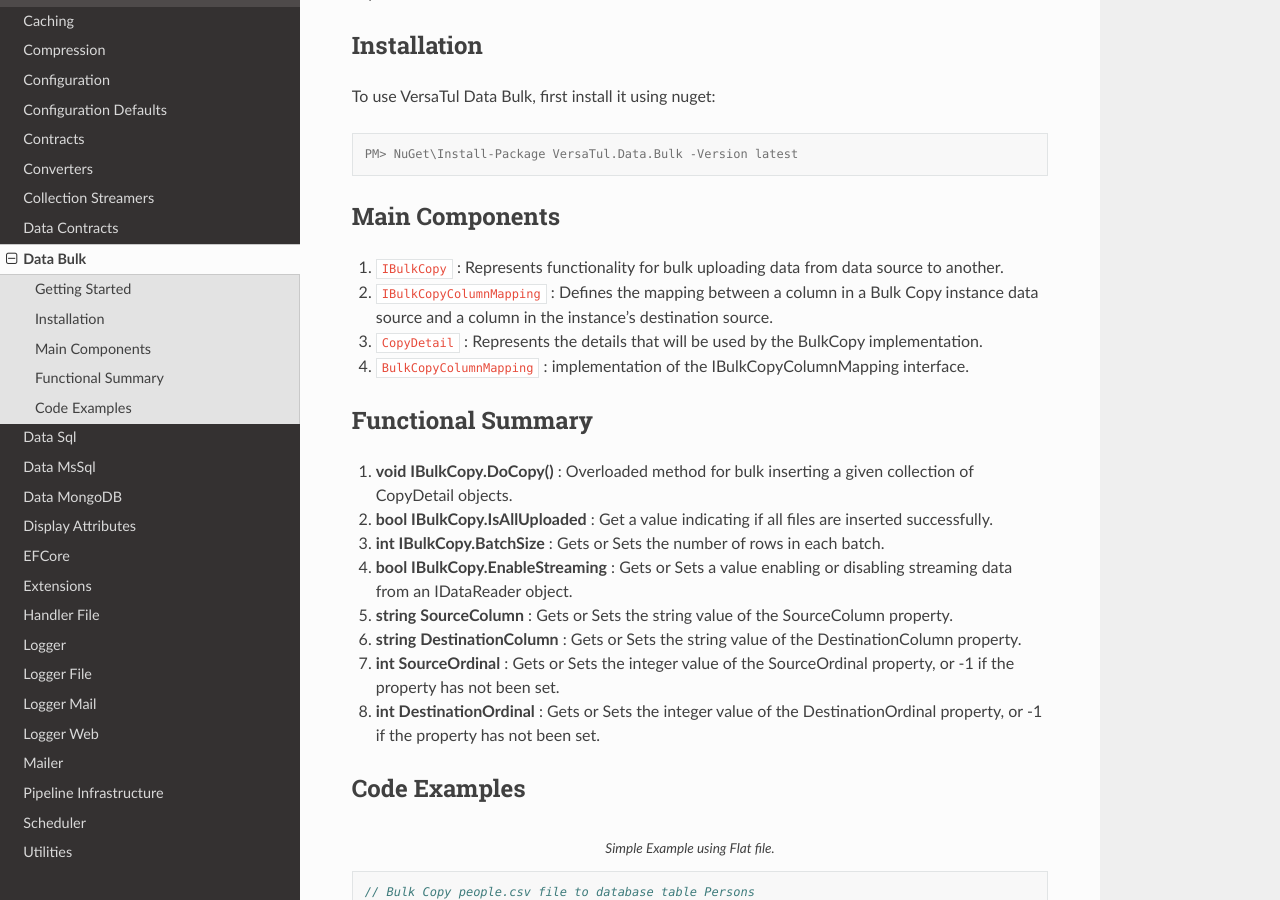
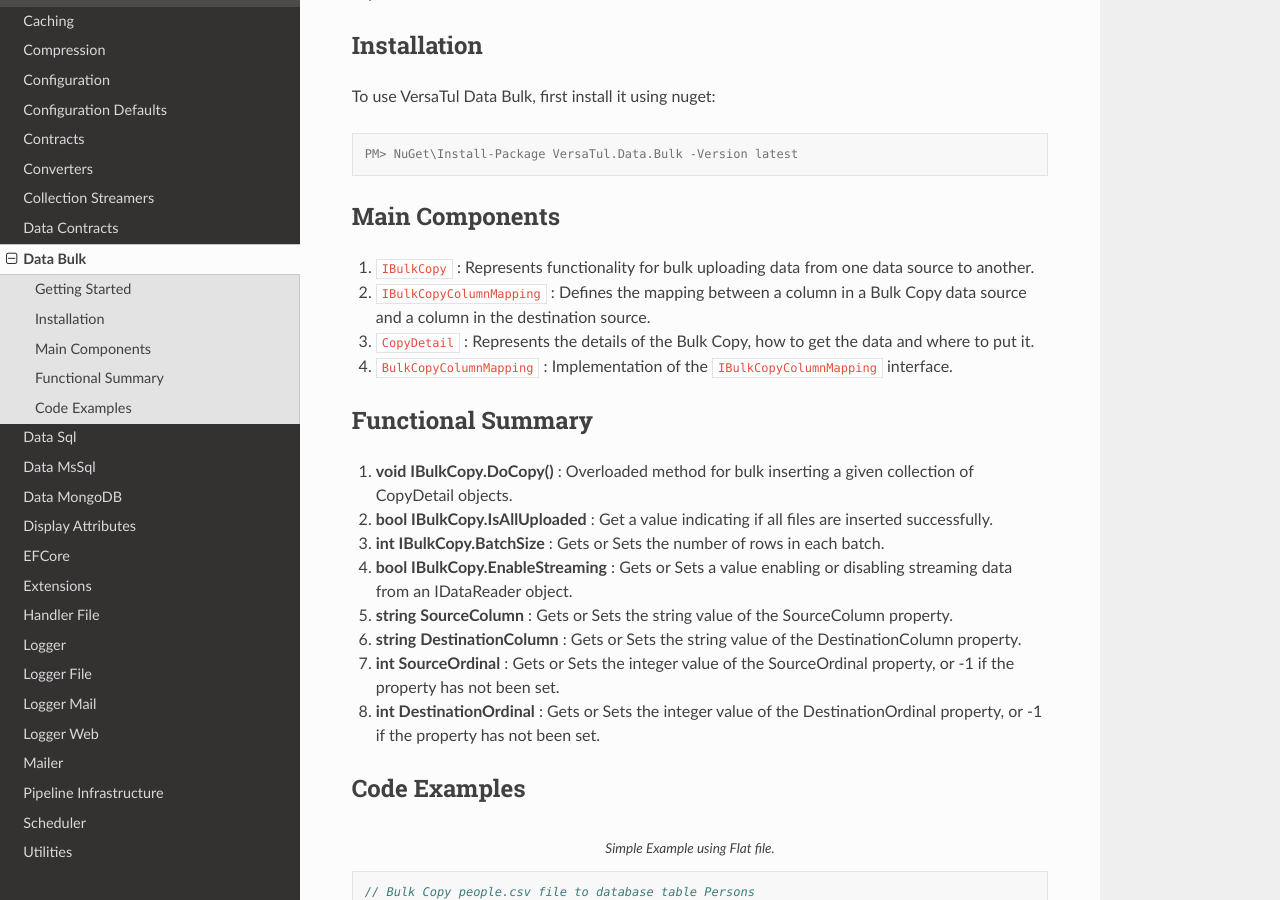
Before and after one commit to BjornWilliams/DocsVersaTul, a Sphinx documentation site: the page built from docs/source/bulk.rst, in a window 1280 px wide and 900 px high, scrolled down 307 px. Built offline with Sphinx 7.4.7 and the Read the Docs theme 2.0.0, drawn with Linux system fonts in a browser that asks for light colours.

Commit message:
Update bulk.rst

```diff
--- a/docs/source/bulk.rst
+++ b/docs/source/bulk.rst
@@ -17,10 +17,10 @@
 
 Main Components
 ----------------
-#. ``IBulkCopy`` : Represents functionality for bulk uploading data from data source to another.
-#. ``IBulkCopyColumnMapping`` : Defines the mapping between a column in a Bulk Copy instance data source and a column in the instance's destination source.
-#. ``CopyDetail`` : Represents the details that will be used by the BulkCopy implementation.
-#. ``BulkCopyColumnMapping`` : implementation of the IBulkCopyColumnMapping interface.
+#. ``IBulkCopy`` : Represents functionality for bulk uploading data from one data source to another.
+#. ``IBulkCopyColumnMapping`` : Defines the mapping between a column in a Bulk Copy data source and a column in the destination source.
+#. ``CopyDetail`` : Represents the details of the Bulk Copy, how to get the data and where to put it.
+#. ``BulkCopyColumnMapping`` : Implementation of the ``IBulkCopyColumnMapping`` interface.
 
 Functional Summary
 ------------------
```
